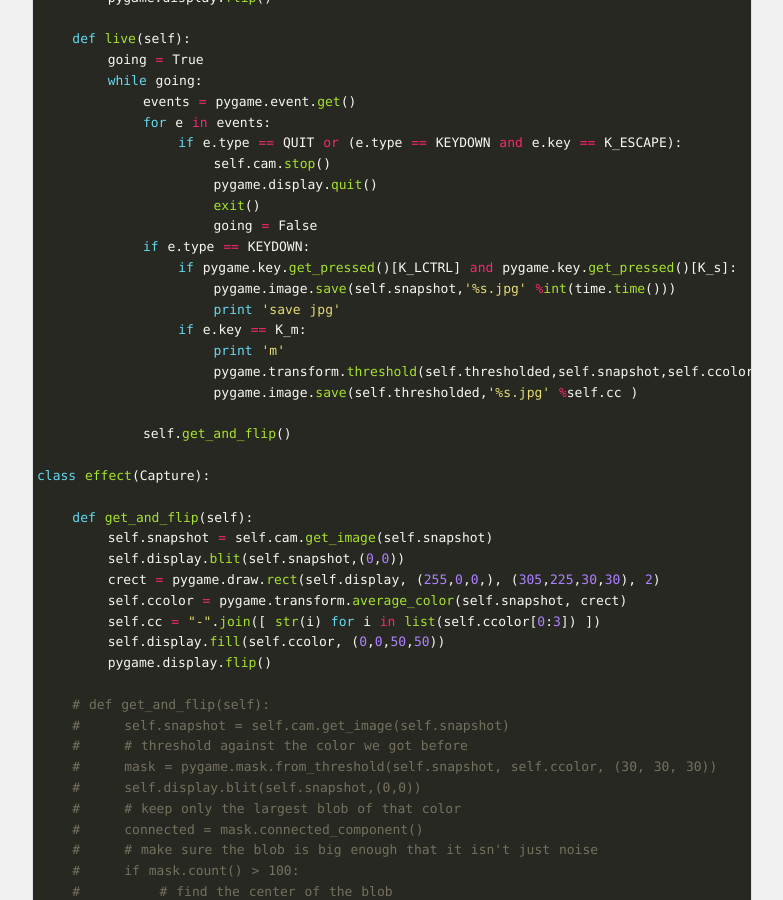
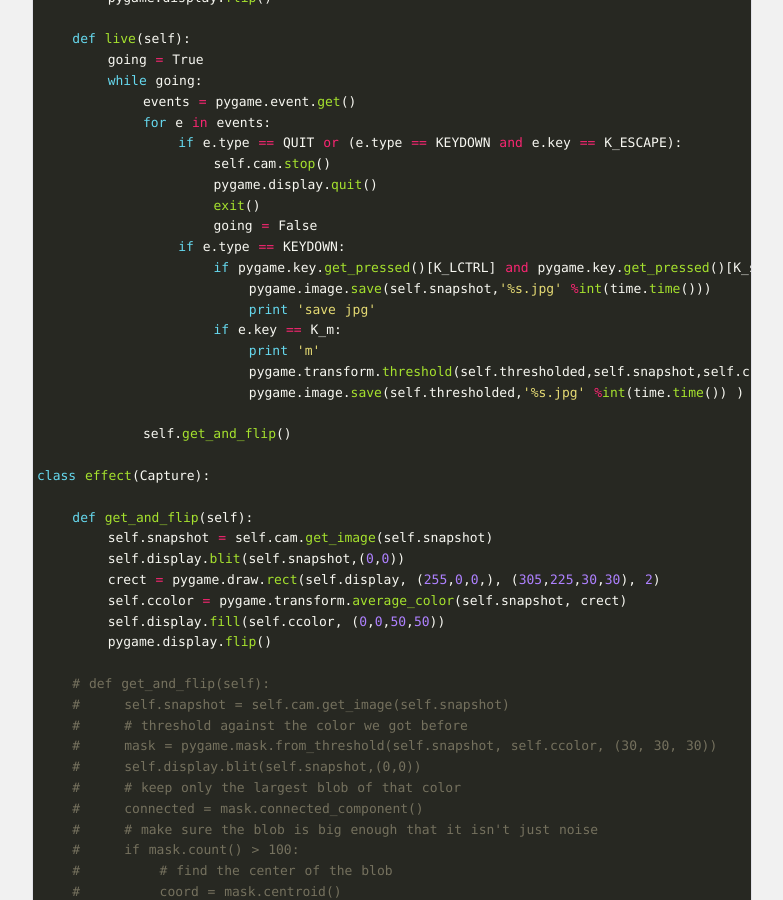
Before and after one commit to xavierskip/xavierskip.github.io, a Jekyll site: the page built from _posts/2013-9-13-camera-module-introduction.md, in a window 1280 px wide and 900 px high, scrolled down 8813 px. Shown: the whole window, without its empty margins (248-1031 px from the left). Built offline with Jekyll 4.4.1, drawn with Linux system fonts in a browser that asks for light colours; nearby versions of some CDN libraries; Markdown is read by kramdown in place of the engine named in the settings; comment, search, counter and statistics services are not loaded.

Commit message:
script modif

```diff
--- a/_posts/2013-9-13-camera-module-introduction.md
+++ b/_posts/2013-9-13-camera-module-introduction.md
@@ -237,14 +237,14 @@ class Capture(object):
                     pygame.display.quit()
                     exit()
                     going = False
-            if e.type == KEYDOWN:
-                if pygame.key.get_pressed()[K_LCTRL] and pygame.key.get_pressed()[K_s]:
-                    pygame.image.save(self.snapshot,'%s.jpg' %int(time.time()))
-                    print 'save jpg'
-                if e.key == K_m:
-                    print 'm'
-                    pygame.transform.threshold(self.thresholded,self.snapshot,self.ccolor,(30,30,30),(0,0,0),1)
-                    pygame.image.save(self.thresholded,'%s.jpg' %self.cc )
+                if e.type == KEYDOWN:
+                    if pygame.key.get_pressed()[K_LCTRL] and pygame.key.get_pressed()[K_s]:
+                        pygame.image.save(self.snapshot,'%s.jpg' %int(time.time()))
+                        print 'save jpg'
+                    if e.key == K_m:
+                        print 'm'
+                        pygame.transform.threshold(self.thresholded,self.snapshot,self.ccolor,(30,30,30),(0,0,0),1)
+                        pygame.image.save(self.thresholded,'%s.jpg' %int(time.time()) )
 
             self.get_and_flip()
 
@@ -255,7 +255,6 @@ class effect(Capture):
         self.display.blit(self.snapshot,(0,0))
         crect = pygame.draw.rect(self.display, (255,0,0,), (305,225,30,30), 2)
         self.ccolor = pygame.transform.average_color(self.snapshot, crect)
-        self.cc = "-".join([ str(i) for i in list(self.ccolor[0:3]) ])
         self.display.fill(self.ccolor, (0,0,50,50))
         pygame.display.flip()
 
```
